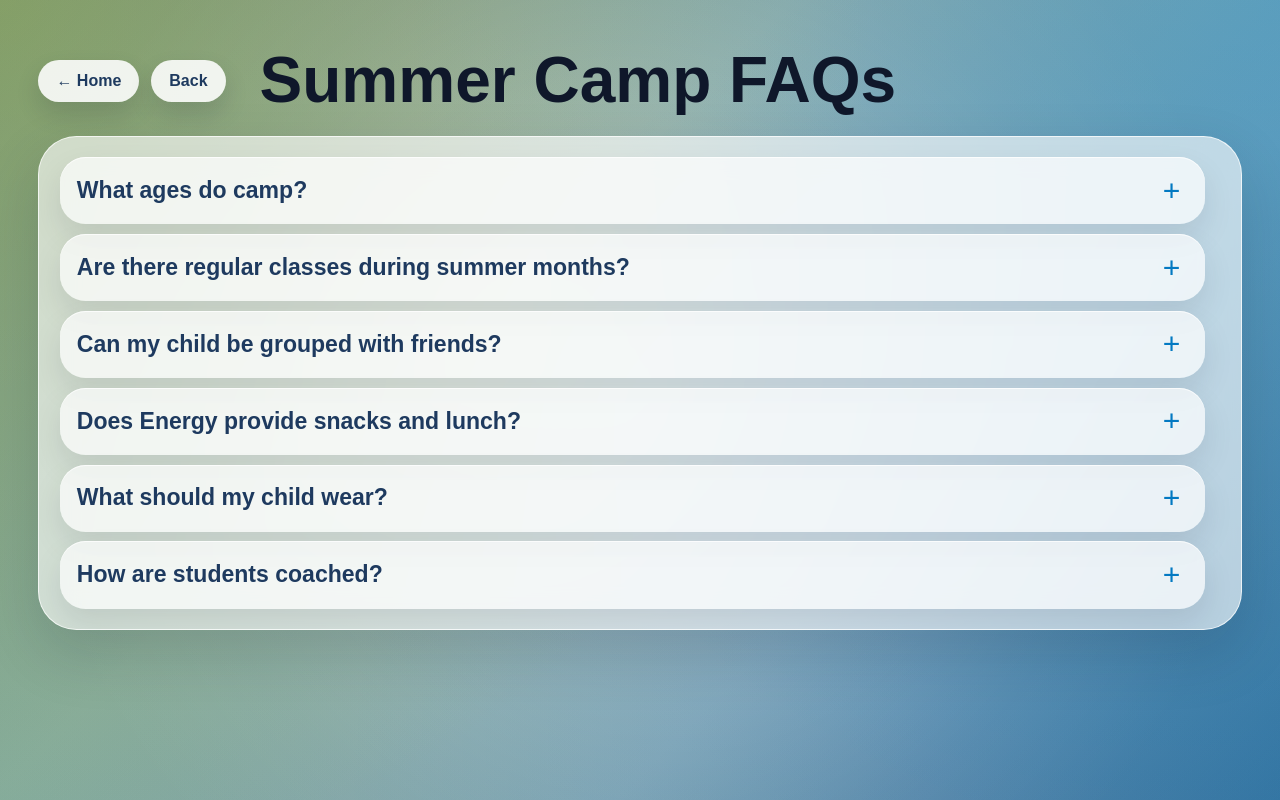
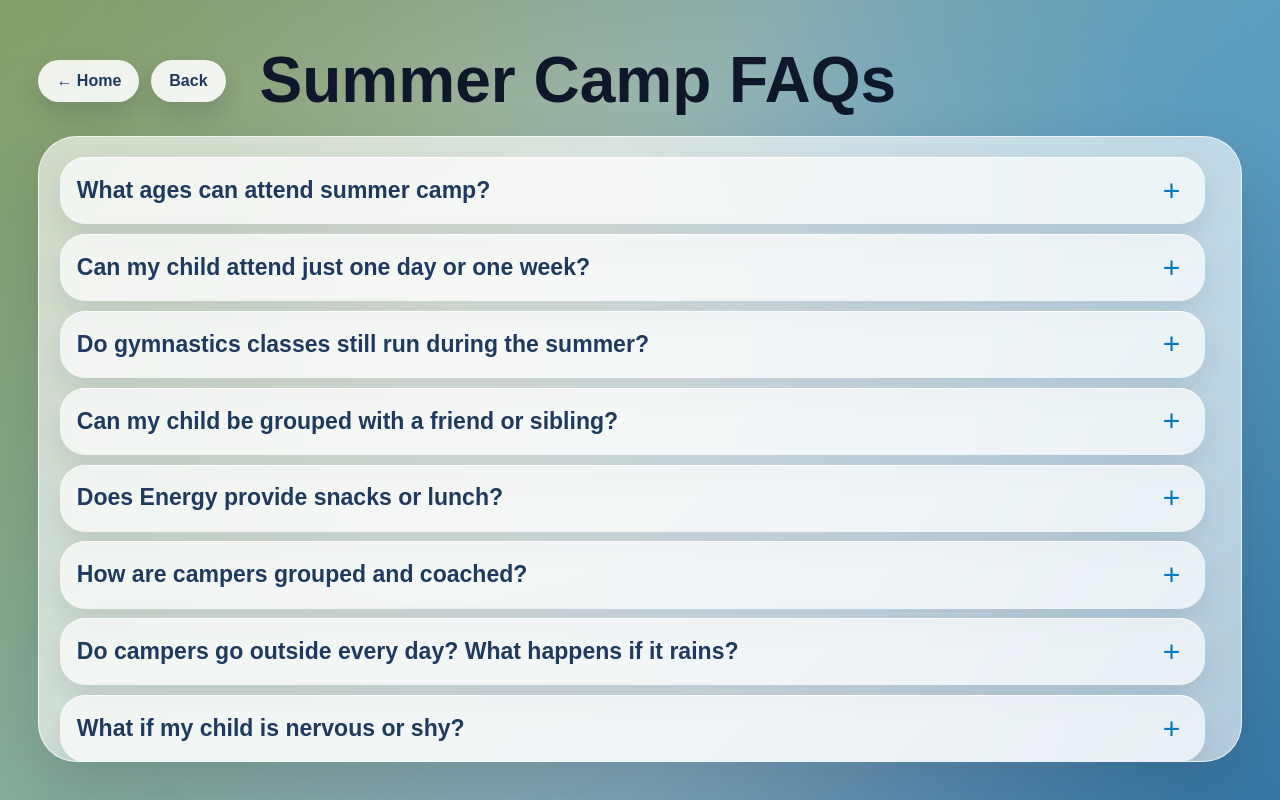
Before and after one commit to Energy-Fitness-Gym/energy-kiosk, a React (Vite) app: page /faq in a window 1280 px wide. Built offline with nearby package versions, Linux system fonts and the light colour scheme.

Commit message:
FAQ page complete.

```diff
--- a/src/data/campFaqs.js
+++ /dev/null
@@ -1,28 +0,0 @@
-const campFaqs = [
-  {
-    question: "What ages do camp?",
-    answer: "Answer coming soon.",
-  },
-  {
-    question: "Are there regular classes during summer months?",
-    answer: "Answer coming soon.",
-  },
-  {
-    question: "Can my child be grouped with friends?",
-    answer: "Answer coming soon.",
-  },
-  {
-    question: "Does Energy provide snacks and lunch?",
-    answer: "Answer coming soon.",
-  },
-  {
-    question: "What should my child wear?",
-    answer: "Answer coming soon.",
-  },
-  {
-    question: "How are students coached?",
-    answer: "Answer coming soon.",
-  },
-];
-
-export default campFaqs;
--- /dev/null
+++ b/src/data/campFaqs.jsx
@@ -0,0 +1,110 @@
+const campFaqs = [
+  {
+    question: "What ages can attend summer camp?",
+    answer: (
+      <>
+        <p>Summer Camp is for children ages 3–12.</p>
+        <p>
+          <strong>
+            <em>NOTE: Preschool-aged campers must be potty trained.</em>
+          </strong>
+        </p>
+      </>
+    ),
+  },
+  {
+    question: "Can my child attend just one day or one week?",
+    answer: (
+      <>
+        <p>
+          Absolutely! We prioritize full-week registrations first. If space
+          remains available, single-day camp options may become available the
+          week prior.{" "}
+        </p>
+        <p>
+          Also note: when you register for one full week of camp, you'll receive{" "}
+          <strong>25% OFF your second week!</strong>
+        </p>
+      </>
+    ),
+  },
+  {
+    question: "Do gymnastics classes still run during the summer?",
+    answer:
+      "Yes! We continue to offer select gymnastics classes throughout the summer. Our summer schedule will be available on our website. We also offer opportunities for private lessons and small group lessons for friends who would like to train together.",
+  },
+  {
+    question: "Can my child be grouped with a friend or sibling?",
+    answer: (
+      <>
+        <p>
+          Absolutely! We love when friends and siblings can enjoy camp together,
+          and we always do our best to honor grouping requests.
+        </p>
+
+        <p>
+          Groups are created weeks in advance, so please be sure to request
+          grouping for each week it applies.
+        </p>
+
+        <p>
+          <strong>Important:</strong>
+        </p>
+        <p>
+          Camp groups are primarily organized by age and skill level, so those
+          factors are considered when we create groups.
+        </p>
+
+        <p>
+          While we always do our best to accommodate requests, there may be
+          times when it is difficult due to camper numbers, other group
+          requests, age differences, or skill level.
+        </p>
+
+        <p>
+          <strong>
+            Even when campers are in different gymnastics groups, there are
+            still plenty of opportunities throughout the day to be together
+            during outdoor activities, games, crafts, lunch, open gym, and more.
+          </strong>
+        </p>
+
+        <p>Groups are mainly for the gymnastics portion of the day.</p>
+      </>
+    ),
+  },
+  {
+    question: "Does Energy provide snacks or lunch?",
+    answer: (
+      <>
+        <p>
+          "Energy does not provide morning snacks or lunch. Please pack all
+          snacks and lunches <strong>peanut/nut-free.</strong> We may provide a
+          popsicle at the end of the camp day around 2:50 PM."
+        </p>
+      </>
+    ),
+  },
+  {
+    question: "How are campers grouped and coached?",
+    answer:
+      "Campers are grouped primarily by age and then by skill level. If we are not yet familiar with your child’s gymnastics experience at the time of registration, we’ll assess and place them appropriately during their first day of camp.",
+  },
+  {
+    question: "Do campers go outside every day? What happens if it rains?",
+    answer:
+      "Yes! Campers typically go outside every day for outdoor games and activities, weather permitting. If it rains or outdoor conditions are not ideal, campers will remain inside and participate in activities such as arts & crafts, indoor games, and our Wacky Maze.",
+  },
+  {
+    question: "What if my child is nervous or shy?",
+    answer:
+      "That’s completely okay! It’s very common, especially on the first day. Campers are welcome to take a little time to get comfortable before fully joining activities. Our team works to help children feel supported, included, and encouraged throughout the transition.",
+  },
+  {
+    question: "Do campers need prior gymnastics experience?",
+    answer:
+      "Not at all! Campers of all skill levels are welcome, whether it’s their very first time trying gymnastics or they already have experience.",
+  },
+];
+
+export default campFaqs;
--- a/src/pages/FAQ.css
+++ b/src/pages/FAQ.css
@@ -87,6 +87,7 @@
 .faqCard {
   flex: 0 0 auto;
   width: 100%;
+  align-items: flex-start;
   border-radius: clamp(18px, 2dvw, 26px);
   background: rgba(255, 255, 255, 0.7);
   box-shadow:
@@ -147,30 +148,36 @@
 }
 
 .faqAnswer {
-  display: grid;
-  grid-template-rows: 0fr;
-  opacity: 0;
-  transition: grid-template-rows 0.23s ease, opacity 0.2s ease;
-}
-
-.faqCard.isOpen .faqAnswer {
-  grid-template-rows: 1fr;
-  opacity: 1;
+  animation: faqAnswerIn 0.22s ease both;
 }
 
 .faqAnswer p {
-  min-height: 0;
-  overflow: hidden;
   color: #475569;
   font-size: clamp(0.98rem, 1.35dvw, 1.16rem);
   line-height: 1.35;
-  font-weight: 650;
+  font-weight: 400;
   margin: 0;
   padding: 0 clamp(11px, 1.4dvw, 17px);
 }
 
+.faqAnswer strong {
+  font-weight: 800;
+}
+
 .faqCard.isOpen .faqAnswer p {
   padding-bottom: clamp(12px, 1.5dvh, 18px);
+}
+
+@keyframes faqAnswerIn {
+  from {
+    opacity: 0;
+    transform: translateY(-4px);
+  }
+
+  to {
+    opacity: 1;
+    transform: translateY(0);
+  }
 }
 
 @media (max-width: 760px) {
--- a/src/pages/FAQ.jsx
+++ b/src/pages/FAQ.jsx
@@ -1,6 +1,6 @@
 import { useRef, useState } from "react";
 import { Link } from "react-router-dom";
-import campFaqs from "../data/campFaqs";
+import campFaqs from "../data/campFaqs.jsx";
 import "./FAQ.css";
 
 function FAQ() {
@@ -36,7 +36,10 @@ function FAQ() {
         <h1>Summer Camp FAQs</h1>
       </header>
 
-      <section className="faqPanel" aria-label="Summer camp frequently asked questions">
+      <section
+        className="faqPanel"
+        aria-label="Summer camp frequently asked questions"
+      >
         <div className="faqList">
           {campFaqs.map((faq, index) => {
             const isOpen = openIndex === index;
@@ -63,9 +66,15 @@ function FAQ() {
                   </span>
                 </button>
 
-                <div className="faqAnswer" id={answerId}>
-                  <p>{faq.answer}</p>
-                </div>
+                {isOpen && (
+                  <div className="faqAnswer" id={answerId}>
+                    {typeof faq.answer === "string" ? (
+                      <p>{faq.answer}</p>
+                    ) : (
+                      faq.answer
+                    )}
+                  </div>
+                )}
               </article>
             );
           })}
```
